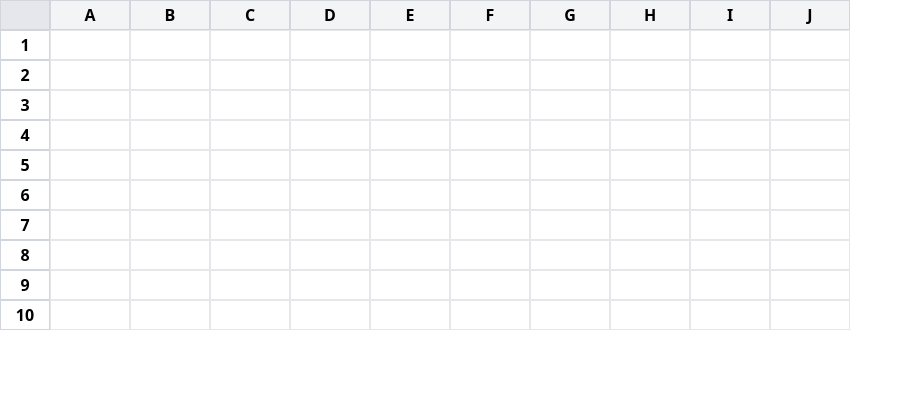
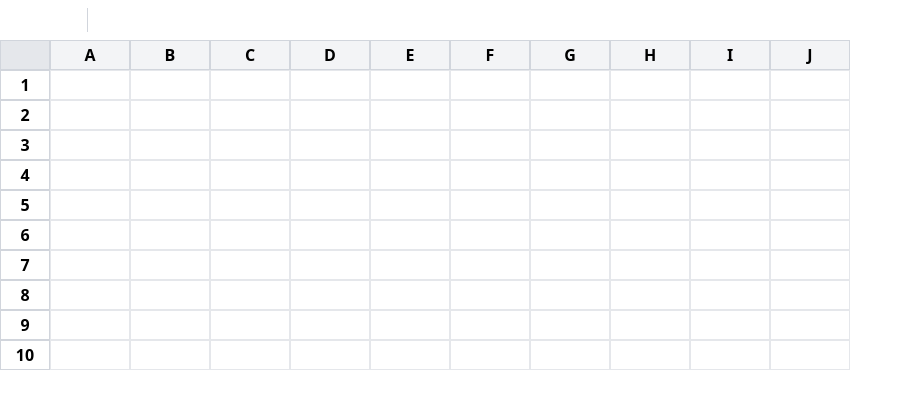
Before and after one commit to kamilszczepanik/excel, a Next.js app: page / in a window 1280 px wide. Shown: the top 408 px of the page, without its empty margins (0-913 px from the left). Built offline with nearby package versions, Linux system fonts and the light colour scheme.

Commit message:
feat: formula inputs above the grid

```diff
--- a/components/Grid/index.tsx
+++ b/components/Grid/index.tsx
@@ -176,6 +176,23 @@ const ExcelGrid: React.FC = () => {
   }, [selectedCell]);
 
   return (
+    <>
+      <div className="flex gap-2 p-2">
+        <input
+          type="text"
+          defaultValue={selectedCell?.toString()}
+          style={{ width: COL_WIDTH }}
+          className={`border-r-1 border-gray-300`}
+        />
+        <input
+          type="text"
+          defaultValue={selectedCell ? getCellData(selectedCell).value : ""}
+          onChange={(e) => {
+            handleCellChange(e.target.value);
+          }}
+          style={{ width: COL_WIDTH * 2 }}
+        />
+      </div>
       <div
         className="relative h-screen w-full overflow-auto"
         tabIndex={0}
@@ -243,7 +260,7 @@ const ExcelGrid: React.FC = () => {
                       isSelected
                         ? "box-border border-2 border-blue-500"
                         : "border-gray-200",
-                    cellData.isFormula ? "text-green-700" : "",
+                      cellData.isFormula ? "text-yellow-700" : "",
                     )}
                     style={{
                       width: COL_WIDTH,
@@ -283,6 +300,7 @@ const ExcelGrid: React.FC = () => {
           ))}
         </div>
       </div>
+    </>
   );
 };
 
```
Lines whose indentation alone changed are shown as unchanged.
